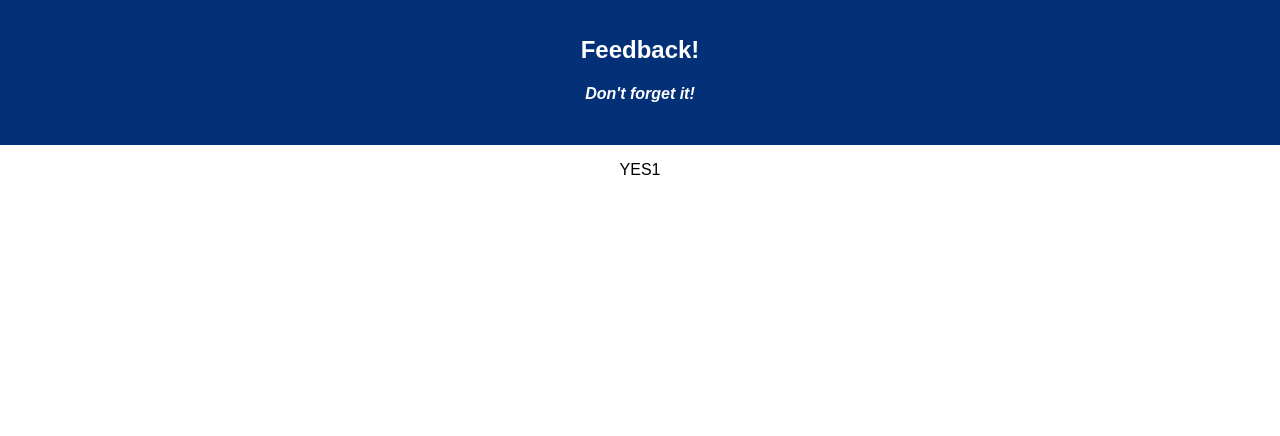
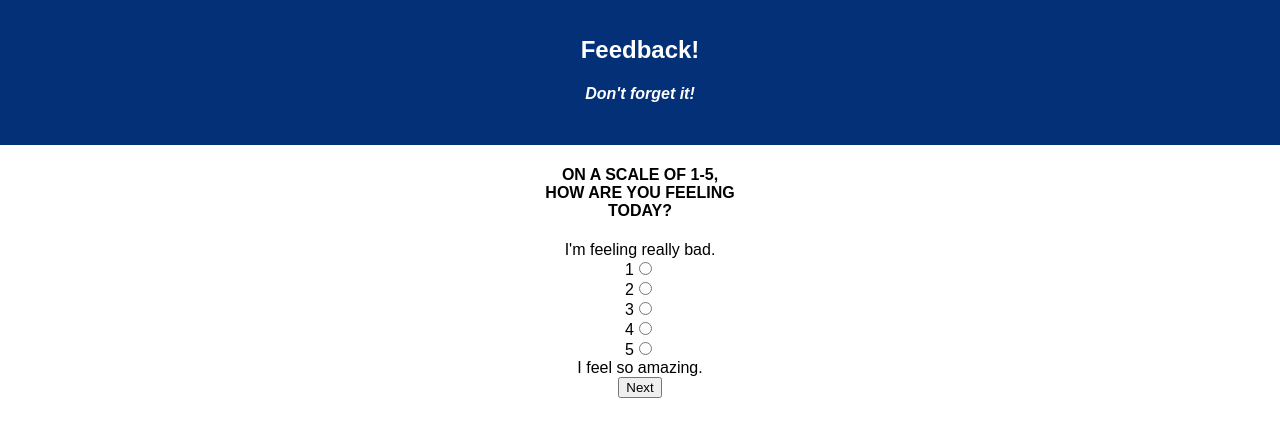
Before and after one commit to remmie77/Reflection_survey, a React (Create React App) app: page / in a window 1280 px wide. Shown: the top 436 px of the page. Built offline with nearby package versions, Linux system fonts and the light colour scheme.

Commit message:
FeelingPage is running with radial buttons and subbmitting to store.

```diff
--- a/src/components/FeelingPage/FeelingPage.js
+++ b/src/components/FeelingPage/FeelingPage.js
@@ -2,12 +2,86 @@ import React, { Component } from 'react';
 import { connect } from 'react-redux';
 import Header from '../Header/Header.js';
 
+const customerFormObject = {
+    howIFeel: "",
+};//end customerFormObject
+
 class FeelingPage extends Component {
+    constructor() {
+        super();
+
+        this.state = customerFormObject;
+    }
+
+    handleOptionChange = (event) => {
+        console.log('in handleOptionChange');
+        this.setState({
+            ...this.state,
+            howIFeel: event.target.value
+        });
+
+        console.log(this.state);
+    }
+
+    handleChange = (event) => {
+        console.log(event.target.value);
+        this.setState({
+            customer: {
+                ...this.state.customer,
+                [event.target.name]: event.target.value,
+            }
+        });
+    }
+
+    handleSubmit = (event) => {
+        console.log(this.state);
+        event.preventDefault();
+        const action = { type: 'ADD_FEEL', payload: this.state }
+        this.props.dispatch(action);
+
+        // this.props.history.push('understand');
+
+        // this.clearFields();
+    }
+
+    // clearFields(){
+    //     this.setState(customerFormObject);
+    // }
+
     render() {
         return (
             <div>
                 <Header />
-                <p>YES1</p>
+                <div>
+                    <h4>
+                        ON A SCALE OF 1-5,<br />
+                        HOW ARE YOU FEELING<br />
+                        TODAY?
+                    </h4>
+                    {/* <label>1-5:</label> */}
+                </div>
+                <form onSubmit={this.handleSubmit}>
+                    <div>
+                        <div>
+                            <div className="formSection">
+                                <label htmlFor="#feelOneBtn">I'm feeling really bad.<br /> 1</label>
+                                <input onChange={this.handleOptionChange} id="feelOneBtn" type="radio" value="1" name="howIFeel" checked={this.state.howIFeel === '1'} required /><br />
+                                <label htmlFor="#feelTwoBtn">2</label>
+                                <input onChange={this.handleOptionChange} id="feelTwoBtn" type="radio" value="2" name="howIFeel" checked={this.state.howIFeel === '2'} required /><br />
+                                <label htmlFor="#feelThreeBtn">3</label>
+                                <input onChange={this.handleOptionChange} id="feelThreeBtn" type="radio" value="3" name="howIFeel" checked={this.state.howIFeel === '3'} required /><br />
+                                <label htmlFor="#feelFourBtn">4</label>
+                                <input onChange={this.handleOptionChange} id="feelFourBtn" type="radio" value="4" name="howIFeel" checked={this.state.howIFeel === '4'} required /><br />
+                                <label htmlFor="#feelFiveBtn">5</label>
+                                <input onChange={this.handleOptionChange} id="feelFiveBtn" type="radio" value="5" name="howIFeel" checked={this.state.howIFeel === '5'} required /><br />
+                                <span>I feel so amazing. </span>
+                            </div>
+                        </div>
+                        <div>
+                            <button type="submit">Next</button>
+                        </div>
+                    </div>
+                </form>
             </div>
 
         );
--- a/src/index.js
+++ b/src/index.js
@@ -23,10 +23,10 @@ const cart = (state = defaultObject, action) => {
     if (action.type === 'UPDATE_PIZZA') {
         const newInfo = action.payload;
         return {...state, pizzas: newInfo.pizzas, order_total: newInfo.order_total}
-    } else if (action.type === 'ADD_CUSTOMER') {
+    } else if (action.type === 'ADD_FEEL') {
         // CustomerPage logic here
         const newInfo = action.payload;
-        return {...state, customer: newInfo.customer, type: newInfo.pickOrDeliv}
+        return {...state, customer: newInfo.customer, type: newInfo.howIFeel}
 
     } else if (action.type === 'EMPTY_CART') {
         return defaultObject;
```
